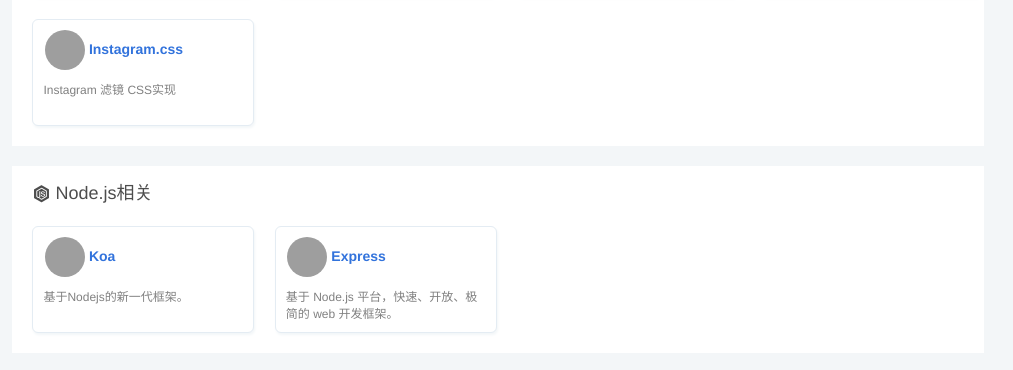
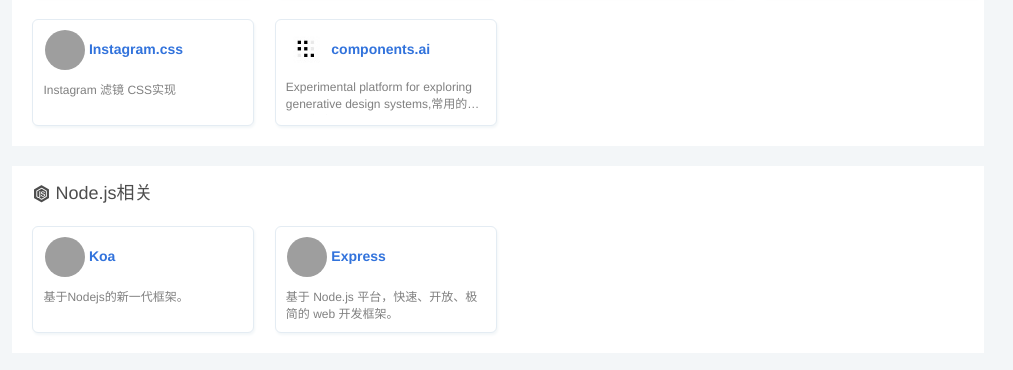
Before and after one commit to leesren/fex-nav, a website: page docs/index.html in a window 1280 px wide. Shown: the part 2077-2447 px from the top of the page, without its empty margins (266-1279 px from the left). Drawn offline with nearby package versions, Linux system fonts and the light colour scheme; grey boxes are pictures that could not be loaded.

Commit message:
feat(update):

```diff
--- a/docs/index.html
+++ b/docs/index.html
@@ -934,6 +934,20 @@
             </div>
         </a>
 
+        <a target="_blank" href="https://components.ai/">
+            <div class="item">
+                <div class="logo">
+                <img width="100%" class="loaded"
+                    src="./assets/images/ai-css.jpg">
+                components.ai
+                </div>
+
+                <div class="desc" title="Experimental platform for exploring generative design systems,常用的CSS颜色工具">
+                Experimental platform for exploring generative design systems,常用的CSS颜色工具
+                </div>
+            </div>
+        </a>
+
     </div>
   </div>
 
```
Also changed, not shown: docs-md/content/css.md (+7 -0 lines), docs/assets/images/ai-css.jpg (added).
